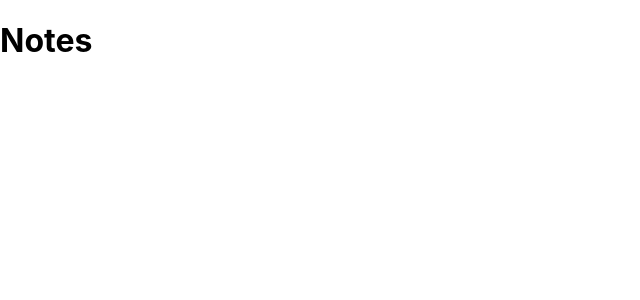
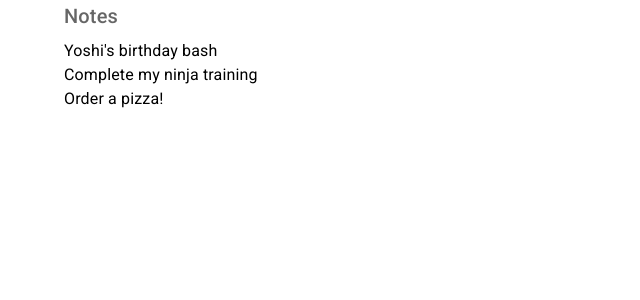
Before and after one commit to vijaygenius123/geting-started-with-materialui, a React (Create React App) app: page / in a window 1280 px wide. Shown: the top 300 px of the page, without its empty margins (0-640 px from the left). Built offline with nearby package versions, Linux system fonts and the light colour scheme; data requests are answered from the project's data file.

Commit message:
Display notes from backend

```diff
--- a/package.json
+++ b/package.json
@@ -10,6 +10,7 @@
     "@testing-library/jest-dom": "^5.11.4",
     "@testing-library/react": "^11.1.0",
     "@testing-library/user-event": "^12.1.10",
+    "axios": "0.24.0",
     "formik": "2.2.9",
     "react": "^17.0.2",
     "react-dom": "^17.0.2",
--- a/src/pages/Notes/Notes.jsx
+++ b/src/pages/Notes/Notes.jsx
@@ -1,7 +1,24 @@
-import React from "react";
+import React, { useEffect, useState } from "react";
+import axios from 'axios';
+import Typography from "@mui/material/Typography";
+import Container from "@mui/material/Container";
 
 const Notes = () => {
-    return <h1>Notes</h1>
+    const [notes, setNotes] = useState([])
+
+    useEffect(() => {
+        axios.get(`${process.env.REACT_APP_BASE_URL}/notes`)
+            .then(resp => setNotes(resp.data))
+    }, [])
+
+
+    return <Container>
+        <Typography variant="h6" component="h2" gutterBottom color="textSecondary">
+            Notes
+        </Typography>
+        {notes.map(note => <Typography>{note.title}</Typography>)}
+
+    </Container>
 }
 
 export default Notes
```
Also changed, not shown: 2 other files (tests, documents, lock files or other folders).
